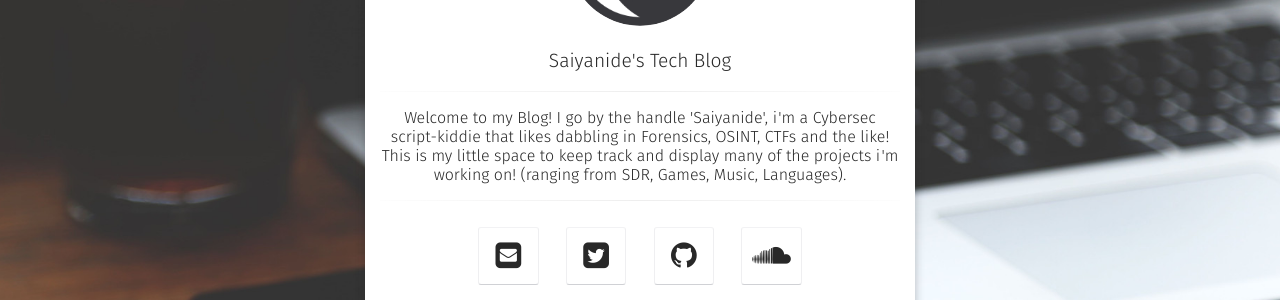
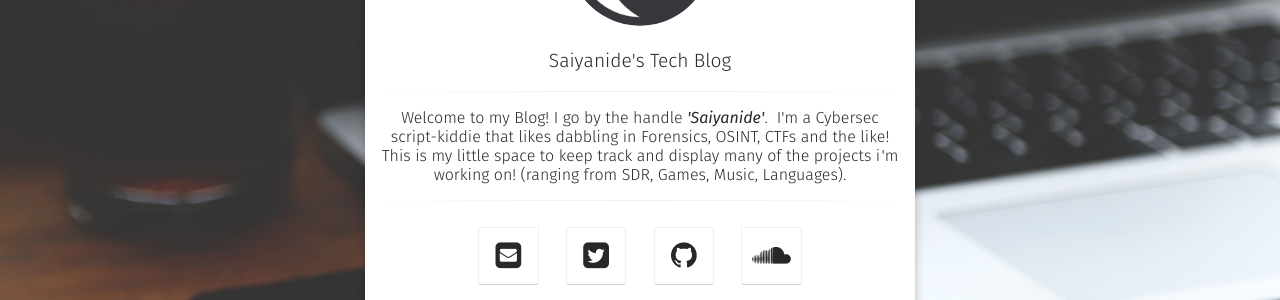
Before and after one commit to Saiyanide/saiyanide.github.io, a Jekyll site: the page built from index.html, in a window 1280 px wide. Shown: the part 321-621 px from the top of the page. Built offline with Jekyll 4.4.1, drawn with Linux system fonts in a browser that asks for light colours; some web fonts are replaced.

Commit message:
Refined Bio text

```diff
--- a/_config.yml
+++ b/_config.yml
@@ -1,6 +1,6 @@
 # Site
 title:              Saiyanide's Tech Blog
-bio:                "Welcome to my Blog! I go by the handle 'Saiyanide', i'm a Cybersec script-kiddie that likes dabbling in Forensics, OSINT, CTFs and the like!
+bio:                "Welcome to my Blog! I go by the handle <b><i>'Saiyanide'</i></b>. &nbsp;I'm a Cybersec script-kiddie that likes dabbling in Forensics, OSINT, CTFs and the like!
   This is my little space to keep track and display many of the projects i'm working on! (ranging from SDR, Games, Music, Languages)."
 description:        "My personal tech blog thingy!"
 reading_time:       true
```
